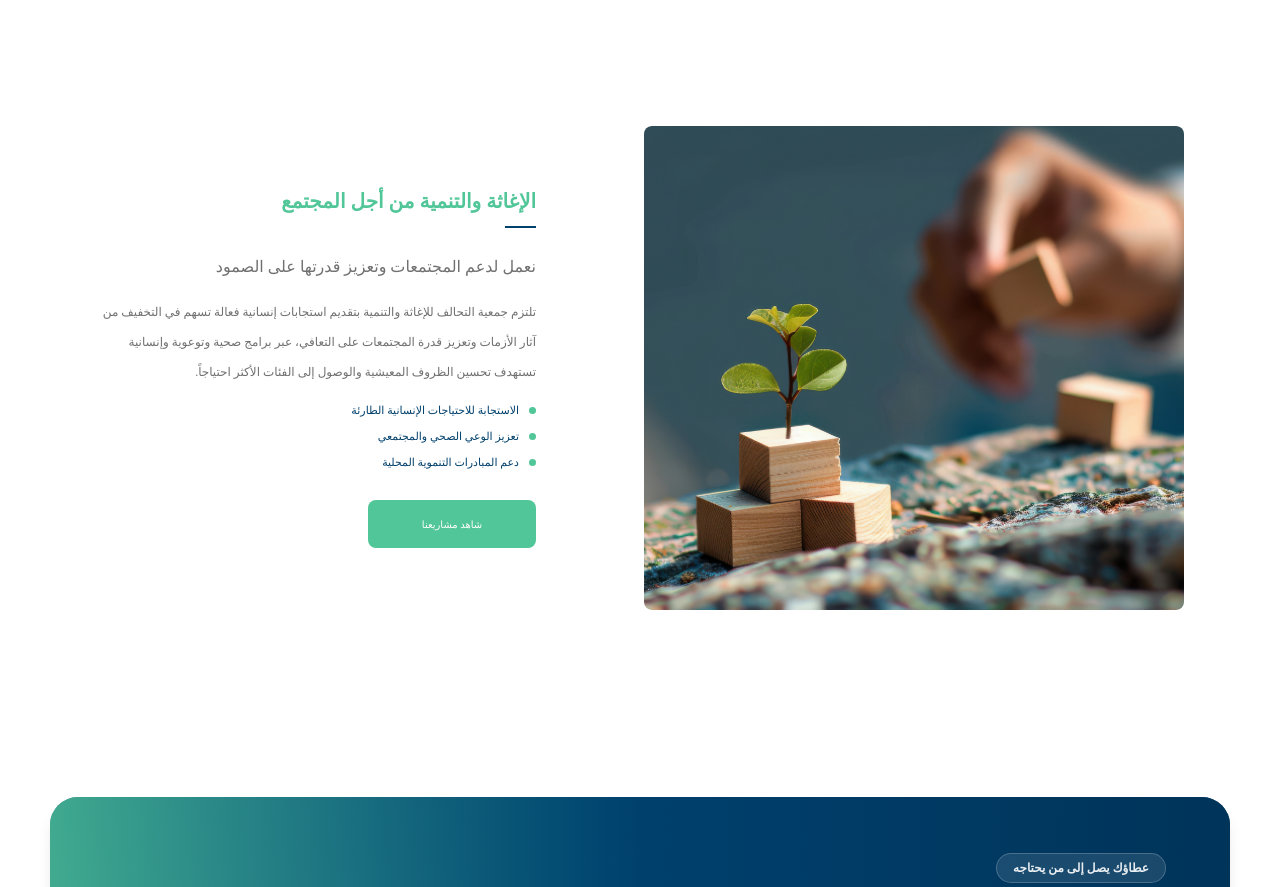
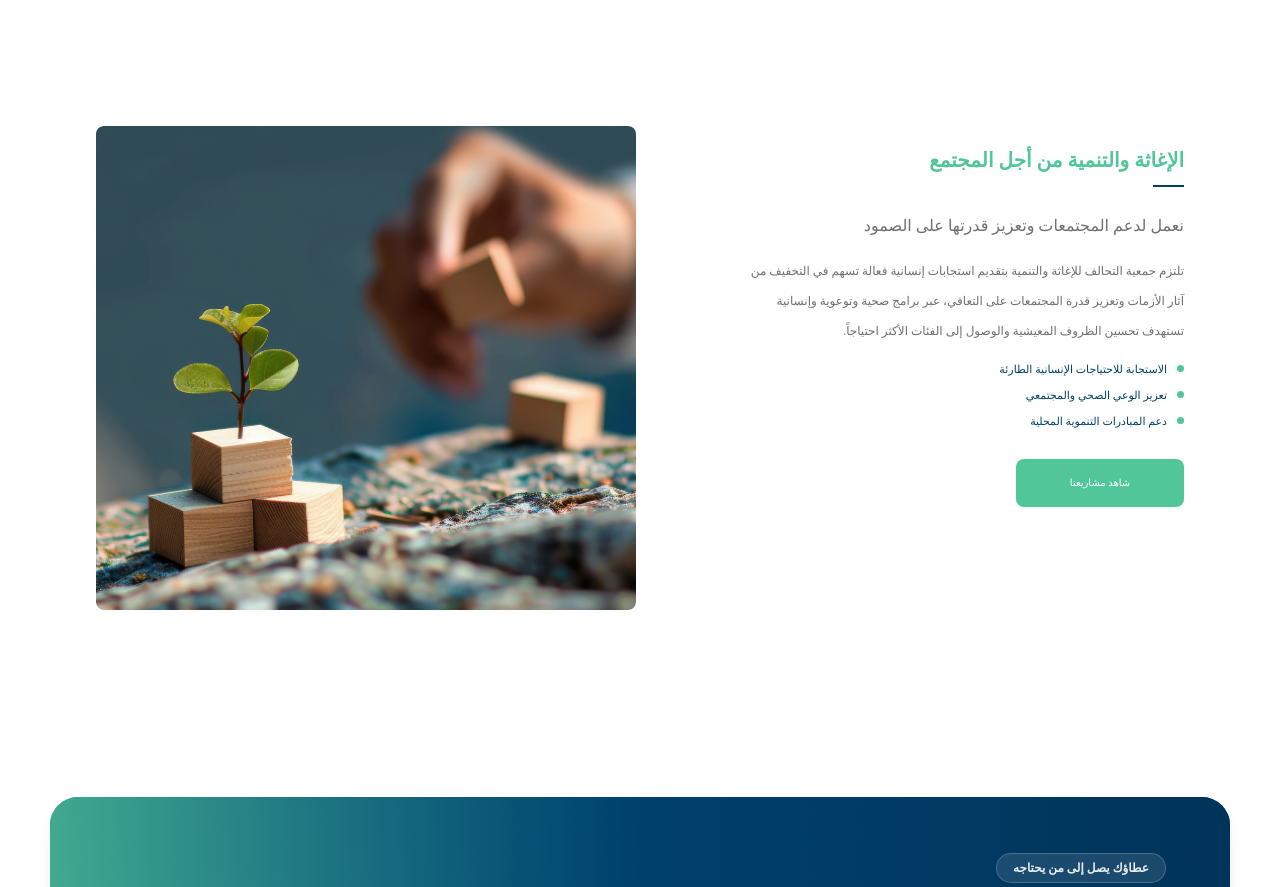
Before and after one commit to medicom162023-cell/taha, a Next.js app: page / in a window 1280 px wide. Shown: the part 2480-3367 px from the top of the page. Built offline with nearby package versions, Linux system fonts and the light colour scheme; no server answers; a web font is replaced by a local one.

Commit message:
Preserve Figma column order in RTL layout

```diff
--- a/components/CommunityImpact.tsx
+++ b/components/CommunityImpact.tsx
@@ -14,7 +14,7 @@ export default function CommunityImpact() {
   return (
     <section className="bg-white py-20 font-[Alexandria] lg:py-[139px]">
       <div className="mx-auto max-w-[1088px] px-5 lg:px-0">
-        <div className="grid items-center gap-10 lg:grid-cols-[540px_440px] lg:gap-[108px]">
+        <div dir="ltr" className="grid items-start gap-10 lg:grid-cols-[540px_440px] lg:gap-[108px]">
           <motion.div
             initial={{ opacity: 0, x: 28 }}
             whileInView={{ opacity: 1, x: 0 }}
@@ -36,7 +36,8 @@ export default function CommunityImpact() {
             whileInView={{ opacity: 1, x: 0 }}
             viewport={{ once: true, amount: 0.25 }}
             transition={{ duration: 0.55 }}
-            className="order-2 text-right lg:col-start-2 lg:row-start-1"
+            dir="rtl"
+            className="order-2 text-right lg:col-start-2 lg:row-start-1 lg:pt-[20px]"
           >
             <span className="mb-[27px] inline-flex flex-col items-start gap-[10px] text-[20px] font-bold leading-[29px] text-[#51c698]">
               الإغاثة والتنمية من أجل المجتمع
```
